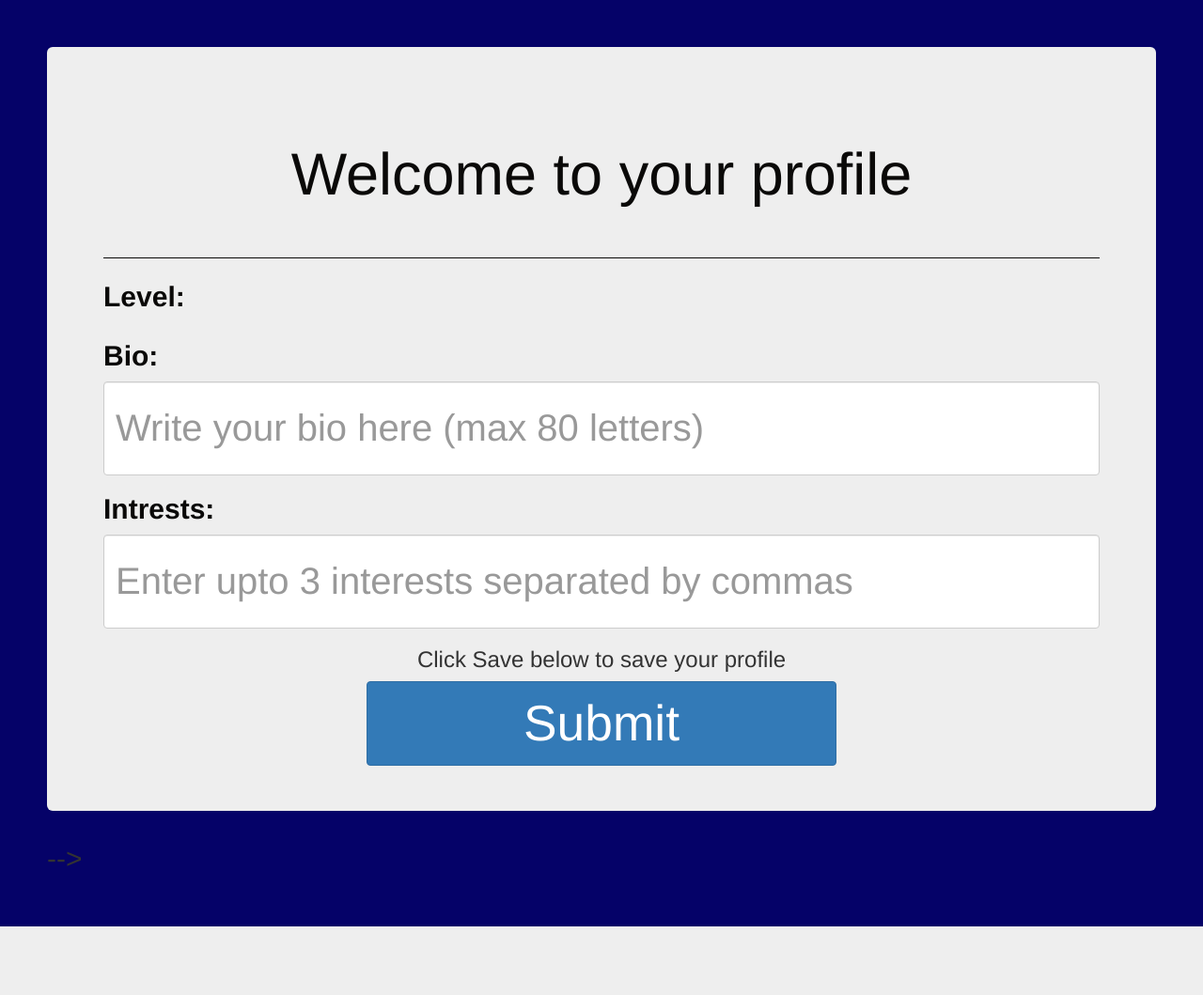
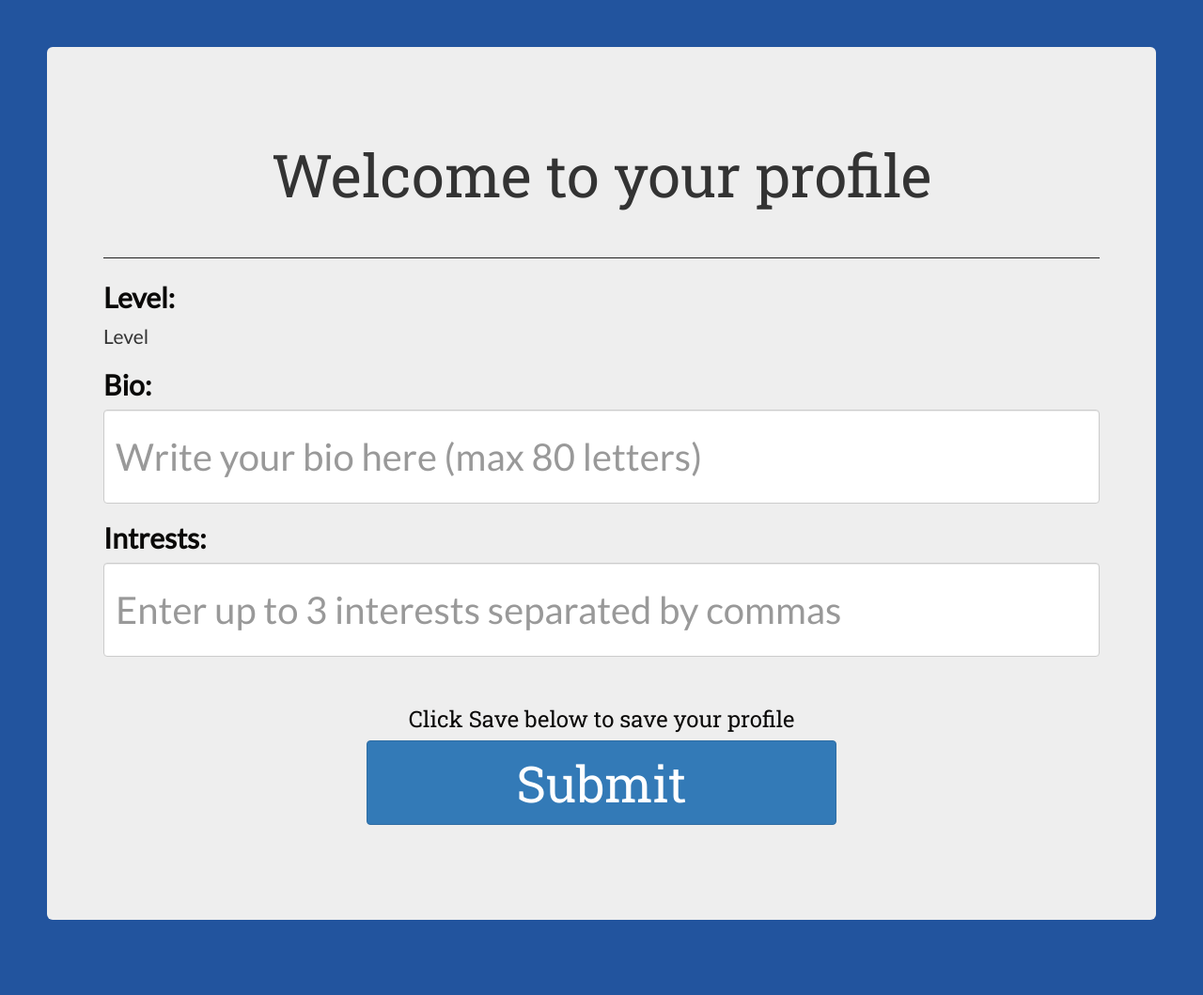
Before and after one commit to mayukh18/BlindChat, a Flask app: template templates/profile.html in a window 1280 px wide. Shown: the whole page at 94% size. Before the commit the page ends 986 px from the top, so only its background shows below. Run offline with Flask 2, Linux system fonts and the light colour scheme; the template is opened without the code that fills it, so the values that code supplies are empty; some libraries are stand-ins or nearby versions.

Commit message:
Prettify page and code
Combines 2 pull requests that haven't been merged yet in the upstream repo. It adds Google Fonts for consistency across devices, moves all styling to the <head> to be loaded before <body> is, fixes a couple inconsistencies, and makes the page a little more visually appealing.

```diff
--- a/templates/profile.html
+++ b/templates/profile.html
@@ -4,19 +4,64 @@
 <head>
 	<meta charset="UTF-8">
 	<title>Profile</title>
+
 	<link rel="stylesheet" href="https://maxcdn.bootstrapcdn.com/bootstrap/3.3.7/css/bootstrap.min.css">
+
+	<!-- Google Fonts -->
+  <link href="https://fonts.googleapis.com/css?family=Lato|Roboto+Slab" rel="stylesheet">
 
 	<!-- jQuery library -->
 	<script src="https://ajax.googleapis.com/ajax/libs/jquery/3.2.1/jquery.min.js"></script>
 
 	<!-- Latest compiled JavaScript -->
 	<script src="https://maxcdn.bootstrapcdn.com/bootstrap/3.3.7/js/bootstrap.min.js"></script>
+
+	<style>
+    body {
+			font-size: 3em;
+			background-color: #22549e;
+			font-family: 'Lato', sans-serif;
+		}
+
+		hr {
+			width: 100%;
+			color: #212121;
+			height: 1px;
+			background-color: #212121;
+		}
+
+		label {
+			color: #0A0908;
+		}
+
+		.container-fluid {
+			padding: 50px;
+			padding-left: 50px;
+		}
+
+		.text-center {
+			margin: 5%;
+			color: #0A0908;
+			font-family: 'Roboto Slab', serif;
+		}
+
+		.form-control {
+			height: 100px;
+			font-size: 30pt
+		}
+
+		.btn, .btn-default, .btn-primary {
+			height: 90px;
+			width: 500px;
+			font-size: 40pt;
+		}
+	</style>
+
 </head>
 
-<body style="font-size:3em;background-color:#050268;">
+<body>
 
 	<div id="fb-root"></div>
-
 
 	<script>
 		(function (d, s, id) {
@@ -48,41 +93,42 @@
 			});
 		}
 	</script>
-<!--Html code starts here-->
 
-	<div class="container-fluid" style="padding: 50px;padding-left: 50px;">
+  <!--Html code starts here-->
+
+	<div class="container-fluid">
 		<div class="jumbotron">
 			<div class="row">
 				<div class="col-lg-12">
 					<form id="xxx" method="post">
 						<div class="form-group">
-							<h1 class="text-center" style="margin:5%;color: #0A0908;">Welcome to your profile</h1>
-							<hr style="width: 100%; color:#0A0908; height: 1px; background-color:#0A0908;" />
-							<label style="color:#0A0908;">
+							<h1 class="text-center">Welcome to your profile</h1>
+							<hr/>
+							<label>
 								Level:
 							</label>
-							<p>{{ level }}</p>
+							<p>Level</p>
 						</div>
 						<div class="form-group">
-							<label for="bio" style="color:#0A0908;">Bio:</label>
-							<input type="text" name="bio" class="form-control" value="{{ bio }}" style="height:100px;font-size:30pt" placeholder="Write your bio here (max 80 letters)"/>
+							<label for="bio">Bio:</label>
+							<input type="text" name="bio" class="form-control" placeholder="Write your bio here (max 80 letters)"/>
 						</div>
 						<div class="form-group">
-							<label for="interests" style="color:#0A0908;">Intrests:</label>
-							<input type="text" name="interests" class="form-control" value="{{ interests }}" style="height:100px;font-size:30pt" placeholder="Enter upto 3 interests separated by commas"/>
+							<label for="interests">Intrests:</label>
+							<input type="text" name="interests" class="form-control" placeholder="Enter up to 3 interests separated by commas"/>
 						</div>
-						<input type="hidden" id="idd" name="psid" value="{{ id }}" />
+						<input type="hidden" id="idd" name="psid" value="ID" />
 						<div class="text-center">
 							<h3>Click Save below to save your profile</h3>
-							<input type="submit" value="Submit" class="btn btn-default btn-primary" style="height:90px;width:500px;font-size:40pt;">
+							<input type="submit" value="Submit" class="btn btn-default btn-primary">
 						</div>
 					</form>
 				</div>
 			</div>
 		</div>
-<!--Html ends here-->
 
+  <!--Html ends here-->
 
-</body>-->
+</body>
 
 </html>
```
